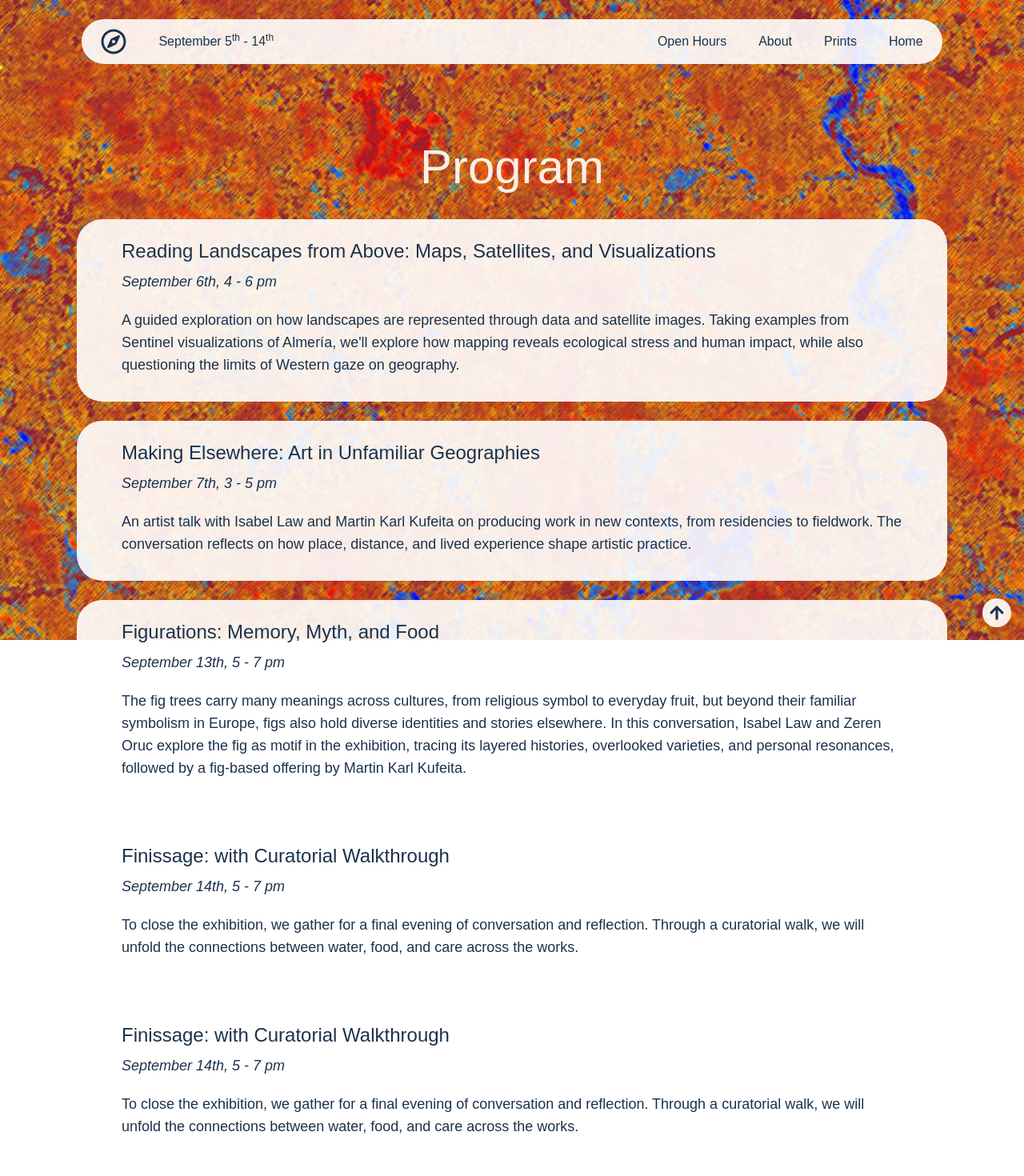
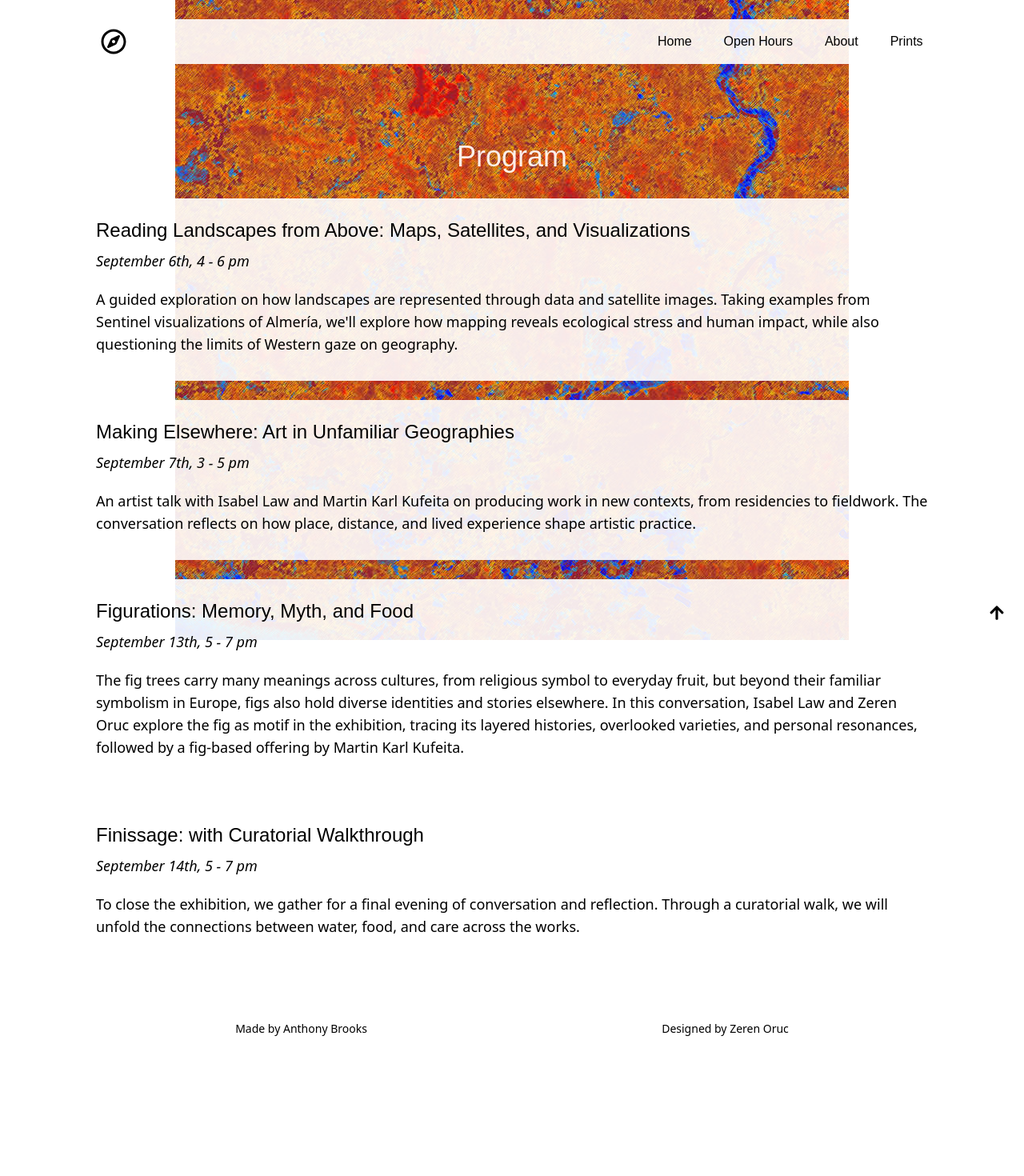
Before and after one commit to theanthonybrooks/npod, a Next.js app: page /program in a window 1280 px wide. Shown: the top 1470 px of the page at 80% size. After the commit the page ends 1368 px from the top, so only its background shows below. Built offline with nearby package versions, Linux system fonts and the light colour scheme; a web font is replaced by a local one.

Commit message:
wip: test preview

```diff
--- a/src/app/(public)/program/page.tsx
+++ b/src/app/(public)/program/page.tsx
@@ -4,7 +4,6 @@ import { BackToTop } from "@/app/ui/components/back-to-top";
 import { Footer } from "@/app/ui/components/footer";
 import { Navbar } from "@/app/ui/components/navbar";
 import { ProgramCard } from "@/app/ui/components/program-card";
-import { useAppleDevice } from "@/contexts/apple-device-context";
 import { programData } from "@/data/program-dates";
 import { cn } from "@/utils/utils";
 import { useGSAP } from "@gsap/react";
@@ -15,20 +14,18 @@ import { ScrollTrigger } from "gsap/ScrollTrigger";
 gsap.registerPlugin(useGSAP, ScrollTrigger);
 
 export default function Program() {
-  const { isIOS, uaVal, isAppleDevice } = useAppleDevice();
-  console.log(isIOS, uaVal, isAppleDevice);
   const panelClass =
     "h-full  bg-no-repeat bg-top bg-[length:auto] sm:bg-[length:100vw_auto] ";
-  const appleClass = !isIOS && "bg-fixed";
+
   const sortedEvents = [...programData].sort(
     (a, b) => a.start.getTime() - b.start.getTime(),
   );
   return (
     <>
-      <div className={cn("relative", panelClass, appleClass)}>
+      <div className={cn("relative", panelClass)}>
         <div
           className={cn(
-            "fixed -z-10 h-screen w-screen bg-[url('/images/mini_bg.jpg')]",
+            "fixed -z-10 h-screen w-screen bg-[url('/images/mini_bg.jpg')] sm:bg-[url('/images/backg_large.jpg)]",
             panelClass,
           )}
         />
--- a/src/app/page.tsx
+++ b/src/app/page.tsx
@@ -3,13 +3,14 @@
 import { BackToTop } from "@/app/ui/components/back-to-top";
 import { Navbar } from "@/app/ui/components/navbar";
 import { useAppleDevice } from "@/contexts/apple-device-context";
-import { cn, useIsMobile } from "@/utils/utils";
+import { cn } from "@/utils/utils";
 import { useGSAP } from "@gsap/react";
 import { gsap } from "gsap";
-import { useMotionValueEvent, useScroll } from "motion/react";
 
+import { AboutCard } from "@/app/ui/components/about-card";
 import { Footer } from "@/app/ui/components/footer";
 import { ProgramCard } from "@/app/ui/components/program-card";
+import { artistInfo } from "@/data/artist-info";
 import { programData } from "@/data/program-dates";
 import { isBefore } from "date-fns";
 import { ScrollTrigger } from "gsap/ScrollTrigger";
@@ -18,26 +19,16 @@ import { useRef, useState } from "react";
 
 gsap.registerPlugin(useGSAP, ScrollTrigger);
 
-export default function Test() {
+export default function Home() {
   const { isAppleDevice } = useAppleDevice();
-  const isMobile = useIsMobile();
 
   const [bgFade, setBgFade] = useState(false);
   const [madeFixed, setMadeFixed] = useState(false);
-  const [hiddenScrollDown, setHiddenScrollDown] = useState(false);
 
   const bgRef = useRef<HTMLDivElement | null>(null);
   const madeByRef = useRef<HTMLDivElement | null>(null);
 
-  const { scrollY } = useScroll();
-
-  useMotionValueEvent(scrollY, "change", (latest) => {
-    if (latest >= 100) {
-      setHiddenScrollDown(true);
-    } else {
-      setHiddenScrollDown(false);
-    }
-  });
+  // const { scrollY } = useScroll();
 
   useGSAP(() => {
     const bg = bgRef.current;
@@ -241,9 +232,26 @@ export default function Test() {
           >
             <div
               className={cn(
-                "m-auto flex h-full max-w-[85vw] items-center justify-center",
+                "m-auto flex h-full max-w-[85vw] flex-col items-center justify-center gap-12",
               )}
-            ></div>
+            >
+              <h2 className="font-ubuntu text-left text-4xl font-medium sm:text-6xl sm:leading-[1.1]">
+                This exhibition is made by
+              </h2>
+              <div
+                className={cn(
+                  "flex flex-col justify-between gap-8 md:flex-row",
+                )}
+              >
+                {artistInfo.map((artist) => (
+                  <AboutCard
+                    key={artist.name}
+                    name={artist.name}
+                    description={artist.description}
+                  />
+                ))}
+              </div>
+            </div>
           </section>
 
           <section
--- /dev/null
+++ b/src/app/ui/components/about-card.tsx
@@ -0,0 +1,17 @@
+import { ReactNode } from "react";
+
+interface AboutCardProps {
+  name: string;
+  description: ReactNode;
+}
+
+export const AboutCard = ({ name, description }: AboutCardProps) => {
+  return (
+    <div className="text-foreground flex w-full flex-col items-start gap-y-2 rounded-4xl bg-white/90 p-6 pb-8 sm:px-14">
+      <p className="!font-ubuntu text-left text-2xl font-medium">{name}</p>
+      <span className="flex flex-col items-start gap-2 text-start">
+        {description}
+      </span>
+    </div>
+  );
+};
--- a/src/app/ui/components/footer.tsx
+++ b/src/app/ui/components/footer.tsx
@@ -3,7 +3,7 @@ import Link from "next/link";
 export const Footer = () => {
   return (
     <footer className="mx-auto flex w-full max-w-[85vw] flex-col items-center gap-4 py-4">
-      <div className="text-foreground mx-auto flex w-full items-center justify-around rounded-full bg-white/90 p-4 text-sm">
+      <div className="text-foreground mx-auto flex w-full flex-col-reverse items-center justify-around gap-1 rounded-full bg-white/90 p-4 text-sm sm:flex-row">
         <p>
           Made by{" "}
           <Link href="https://theanthonybrooks.com">Anthony Brooks</Link>
--- a/src/app/ui/components/navbar.tsx
+++ b/src/app/ui/components/navbar.tsx
@@ -11,7 +11,7 @@ import { useState } from "react";
 
 interface NavbarProps {
   className?: string;
-  page?: "home" | "program";
+  page: "home" | "program";
 }
 const navbarVariants: Variants = {
   initial: {
@@ -32,10 +32,18 @@ const navbarVariants: Variants = {
   },
 };
 
+const navBarLinks = [
+  { href: "/", text: "Home", mobile: true, page: "program" },
+  { href: "/#hours", text: "Open Hours", mobile: true, page: "all" },
+  { href: "/#program", text: "Program", mobile: true, page: "home" },
+  { href: "/#about", text: "About", mobile: false, page: "all" },
+  { href: "/#support", text: "Prints", mobile: false, page: "all" },
+];
+
 export const Navbar = ({ className, page }: NavbarProps) => {
   const isMobile = useIsMobile();
   const programPage = page === "program";
-  //   const homePage = page === "home";
+  const homePage = page === "home";
   const { scrollY } = useScroll();
   const [navTrigger, setNavTrigger] = useState(false);
 
@@ -75,18 +83,22 @@ export const Navbar = ({ className, page }: NavbarProps) => {
           September 5<sup>th</sup> - 14<sup>th</sup>
         </span>
       </div>
+
       <div className="flex items-center gap-x-10">
-        <>
-          <Link href="/#hours">Open Hours</Link>
-          {!programPage && <Link href="#program">Program</Link>}
-          <Link href="/#about" className="hidden sm:block">
-            About
-          </Link>
-          <Link href="/#support" className="hidden sm:block">
-            Prints
-          </Link>
-        </>
-        {programPage && <Link href="/">Home</Link>}
+        {navBarLinks
+          .filter((link) => link.page === "all" || link.page === page)
+          .map((link) => (
+            <Link
+              key={link.href}
+              href={link.href}
+              className={cn(
+                "decoration-2 hover:underline hover:underline-offset-4 active:underline-offset-2",
+                !link.mobile && "hidden sm:block",
+              )}
+            >
+              {link.text}
+            </Link>
+          ))}
       </div>
     </motion.div>
   );
--- /dev/null
+++ b/src/data/artist-info.tsx
@@ -0,0 +1,75 @@
+import { ReactNode } from "react";
+
+interface Artist {
+  name: string;
+  description: ReactNode;
+}
+
+export const artistInfo: Artist[] = [
+  {
+    name: "Isabel Law",
+    description: (
+      <>
+        <p>
+          Isabel Law (b. 1997, Hong Kong) is an artist & researcher based in
+          London.
+        </p>
+
+        <p>
+          Her work focuses on examining our psychological relationship with(in)
+          nature in urban environments and spaces where people leave a heavy
+          footprint.
+        </p>
+
+        <p>
+          From this, her practice broadly explores our wide ecological networks.
+          She often alternates between a mix of found, organic or digital media,
+          questioning how we conceptualise and capture the complexity, depth and
+          impermanence of our natural world. Through her installations, objects
+          and experiences, she hopes to elicit empathy and curiosity in the
+          Other – from our human, to more-than-human neighbours.
+        </p>
+      </>
+    ),
+  },
+  {
+    name: "Martin Karl Kufeita",
+    description: (
+      <>
+        <p>Martin Martin, who are you?</p>
+        <p>
+          Martin Kufeita’s practice blends material experimentation with
+          gestures of hospitality. Working across woodworking, video, and
+          participatory forms, he creates tools, settings, and encounters that
+          invite collective experience.
+        </p>
+        <p>zvdvd</p>,
+      </>
+    ),
+  },
+  {
+    name: "Zeren Oruc",
+    description: (
+      <>
+        <p>
+          {" "}
+          Zeren Oruc is an independent curator, researcher, and dialogical
+          artist dedicated to exploring and addressing modern issues of ecology,
+          society, and sustainability through decolonial narratives and
+          anti-capitalist theories.{" "}
+        </p>
+        <p>
+          Her practice revolves around decentralized and non-hierarchical
+          approaches rooted in long-term collaborations, with the intention of
+          establishing an environment that fosters open conversation and care.
+        </p>
+        <p>
+          She is the co-founder and curator of former Montemero Art Residency in
+          Almeria, Spain, which has permenately closed due to severe drought in
+          the region.{" "}
+        </p>
+        ,
+      </>
+    ),
+  },
+];
--- a/src/data/program-dates.ts
+++ b/src/data/program-dates.ts
@@ -28,39 +28,4 @@ export const programData = [
     description:
       "To close the exhibition, we gather for a final evening of conversation and reflection. Through a curatorial walk, we will unfold the connections between water, food, and care across the works.",
   },
-  {
-    title: "Finissage: with Curatorial Walkthrough",
-    start: new Date("2025-09-14T17:00:00"),
-    end: new Date("2025-09-14T19:00:00"),
-    description:
-      "To close the exhibition, we gather for a final evening of conversation and reflection. Through a curatorial walk, we will unfold the connections between water, food, and care across the works.",
-  },
-  {
-    title: "Finissage: with Curatorial Walkthrough",
-    start: new Date("2025-09-14T17:00:00"),
-    end: new Date("2025-09-14T19:00:00"),
-    description:
-      "To close the exhibition, we gather for a final evening of conversation and reflection. Through a curatorial walk, we will unfold the connections between water, food, and care across the works.",
-  },
-  {
-    title: "Finissage: with Curatorial Walkthrough",
-    start: new Date("2025-09-14T17:00:00"),
-    end: new Date("2025-09-14T19:00:00"),
-    description:
-      "To close the exhibition, we gather for a final evening of conversation and reflection. Through a curatorial walk, we will unfold the connections between water, food, and care across the works.",
-  },
-  {
-    title: "Finissage: with Curatorial Walkthrough",
-    start: new Date("2025-09-14T17:00:00"),
-    end: new Date("2025-09-14T19:00:00"),
-    description:
-      "To close the exhibition, we gather for a final evening of conversation and reflection. Through a curatorial walk, we will unfold the connections between water, food, and care across the works.",
-  },
-  {
-    title: "Finissage: with Curatorial Walkthrough",
-    start: new Date("2025-09-14T17:00:00"),
-    end: new Date("2025-09-14T19:00:00"),
-    description:
-      "To close the exhibition, we gather for a final evening of conversation and reflection. Through a curatorial walk, we will unfold the connections between water, food, and care across the works.",
-  },
 ];
```
